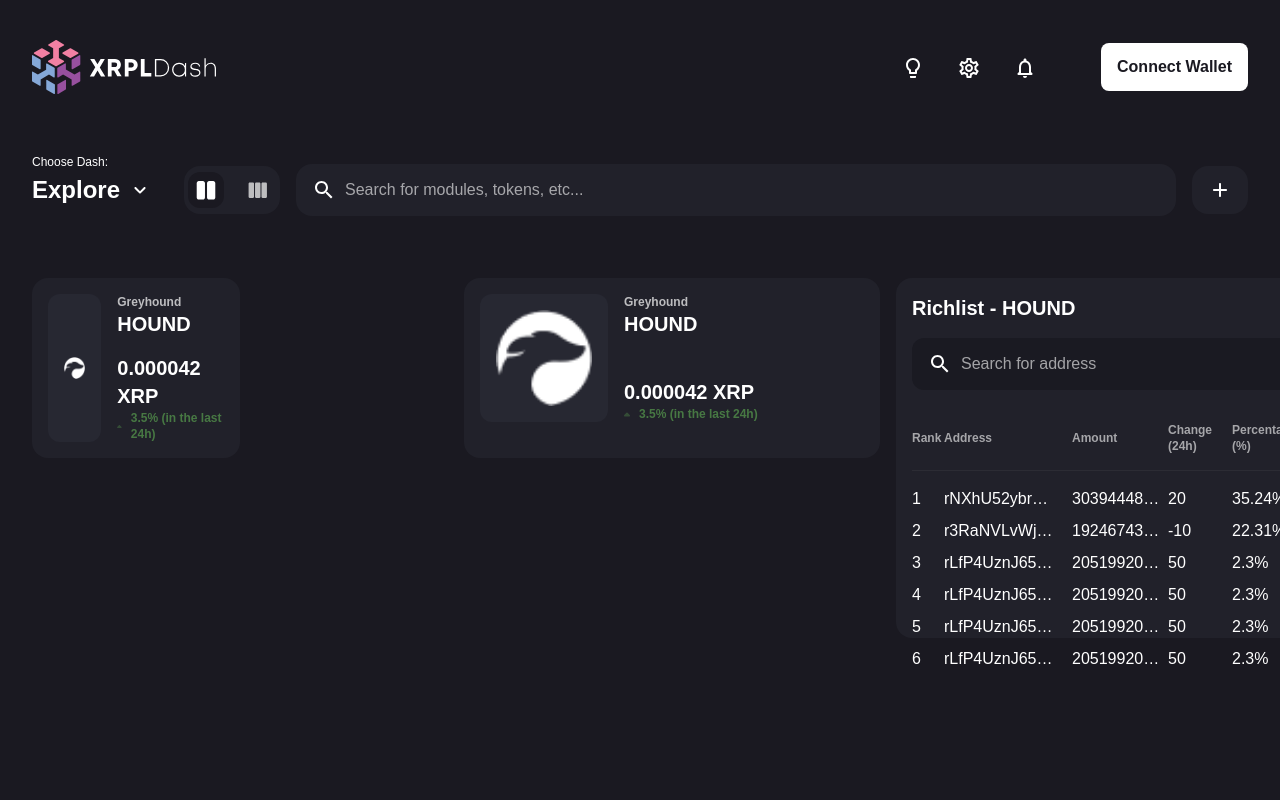
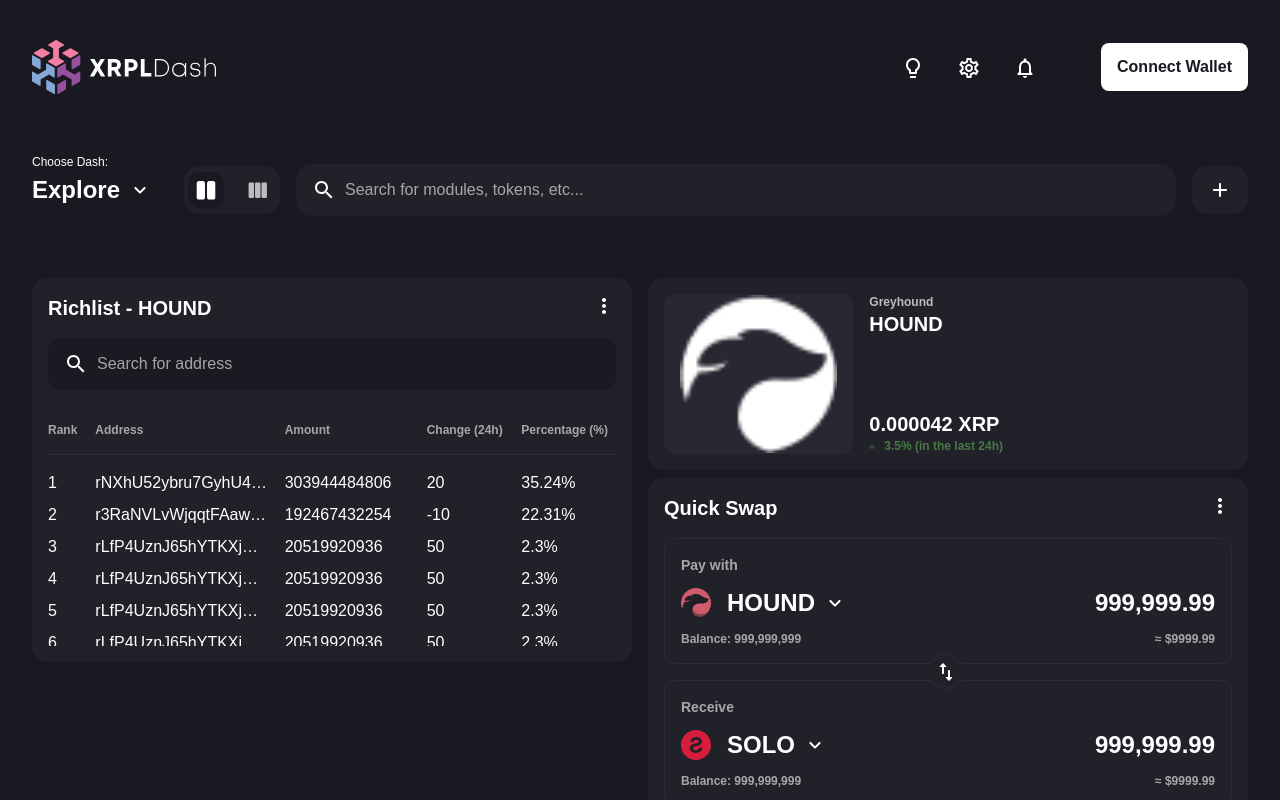
Before and after one commit to qwindo13/xrpl-dash, a Next.js app: page /trading in a window 1280 px wide. Shown: the top 800 px of the page. Built offline with nearby package versions, Linux system fonts and the light colour scheme.

Commit message:
Testing with drag and drop; solved visual bugs

```diff
--- a/components/ControlPanel/ControlPanel.js
+++ b/components/ControlPanel/ControlPanel.js
@@ -7,20 +7,20 @@
 import AddRoundedIcon from '@mui/icons-material/AddRounded';
 import KeyboardArrowDownRoundedIcon from '@mui/icons-material/KeyboardArrowDownRounded';
 
-export default function ControlPanel() {
+export default function ControlPanel({ setCols }) {
     const tabOptions = [
         {
             label:
                 <svg width="20" height="20" viewBox="0 0 14 14" fill="none" xmlns="http://www.w3.org/2000/svg">
                     <path d="M9.16667 13.72C8.76944 13.72 8.42952 13.5787 8.14689 13.2961C7.86378 13.0129 7.72222 12.6728 7.72222 12.2756V2.16445C7.72222 1.76722 7.86378 1.42706 8.14689 1.14395C8.42952 0.861316 8.76944 0.720001 9.16667 0.720001H12.0556C12.4528 0.720001 12.7929 0.861316 13.0761 1.14395C13.3587 1.42706 13.5 1.76722 13.5 2.16445V12.2756C13.5 12.6728 13.3587 13.0129 13.0761 13.2961C12.7929 13.5787 12.4528 13.72 12.0556 13.72H9.16667ZM1.94444 13.72C1.54722 13.72 1.20706 13.5787 0.923944 13.2961C0.641315 13.0129 0.5 12.6728 0.5 12.2756V2.16445C0.5 1.76722 0.641315 1.42706 0.923944 1.14395C1.20706 0.861316 1.54722 0.720001 1.94444 0.720001H4.83333C5.23056 0.720001 5.57072 0.861316 5.85383 1.14395C6.13646 1.42706 6.27778 1.76722 6.27778 2.16445V12.2756C6.27778 12.6728 6.13646 13.0129 5.85383 13.2961C5.57072 13.5787 5.23056 13.72 4.83333 13.72H1.94444Z" fill="white" />
                 </svg>
-            , value: '1'
+            , value: '2'
         },
         {
             label: <svg width="20" height="20" viewBox="0 0 17 14" fill="none" xmlns="http://www.w3.org/2000/svg">
                 <path d="M1.36667 13.72C1.12111 13.72 0.915422 13.6309 0.7496 13.4526C0.5832 13.2749 0.5 13.0545 0.5 12.7914V1.64857C0.5 1.38548 0.5832 1.16479 0.7496 0.986501C0.915422 0.808835 1.12111 0.720001 1.36667 0.720001H4.24833C4.49389 0.720001 4.69987 0.808835 4.86627 0.986501C5.03209 1.16479 5.115 1.38548 5.115 1.64857V12.7914C5.115 13.0545 5.03209 13.2749 4.86627 13.4526C4.69987 13.6309 4.49389 13.72 4.24833 13.72H1.36667ZM6.84833 13.72C6.60278 13.72 6.39709 13.6309 6.23127 13.4526C6.06487 13.2749 5.98167 13.0545 5.98167 12.7914V1.64857C5.98167 1.38548 6.06487 1.16479 6.23127 0.986501C6.39709 0.808835 6.60278 0.720001 6.84833 0.720001H9.73C9.97556 0.720001 10.1815 0.808835 10.3479 0.986501C10.5138 1.16479 10.5967 1.38548 10.5967 1.64857V12.7914C10.5967 13.0545 10.5138 13.2749 10.3479 13.4526C10.1815 13.6309 9.97556 13.72 9.73 13.72H6.84833ZM12.33 13.72C12.0844 13.72 11.8788 13.6309 11.7129 13.4526C11.5465 13.2749 11.4633 13.0545 11.4633 12.7914V1.64857C11.4633 1.38548 11.5465 1.16479 11.7129 0.986501C11.8788 0.808835 12.0844 0.720001 12.33 0.720001H15.2117C15.4572 0.720001 15.6632 0.808835 15.8296 0.986501C15.9954 1.16479 16.0783 1.38548 16.0783 1.64857V12.7914C16.0783 13.0545 15.9954 13.2749 15.8296 13.4526C15.6632 13.6309 15.4572 13.72 15.2117 13.72H12.33Z" fill="white" />
             </svg>
-            , value: '2'
+            , value: '3'
         },
     ];
     const rotateAnimation = useAnimation();
@@ -43,7 +43,12 @@
                 </Dropdown>
             </div>
             <div className="flex flex-row w-full h-12 gap-4 items-center">
-                <Tabs tabsId="layout" className="bg-[#21212A] h-full px-1 hidden md:flex" options={tabOptions} />
+            <Tabs
+                    tabsId="layout"
+                    className="bg-[#21212A] h-full px-1 hidden md:flex"
+                    options={tabOptions}
+                    onClick={(value) => setCols(parseInt(value))}
+                />
                 <SearchBar className="h-full" placeholder={"Search for modules, tokens, etc..."} />
                 <Dropdown className="aspect-square" position="right" onToggle={handleToggle} trigger={
                     <Button className="h-full aspect-square p-0 items-center flex flex-col !rounded-2xl">
--- a/components/Layouts/AppLayout.js
+++ b/components/Layouts/AppLayout.js
@@ -1,12 +1,12 @@
 import Header from "../Header/Header";
 import ControlPanel from "../ControlPanel/ControlPanel";
 
-function AppLayout({ children }) {
+function AppLayout({ children, setCols }) {
     return (
         <>
             <main>
                 <Header />
-                <ControlPanel />
+                <ControlPanel setCols={setCols} />
                 {children}
             </main>
         </>
--- a/components/Modules/FungibleTokens/PriceInfo/PriceInfo.js
+++ b/components/Modules/FungibleTokens/PriceInfo/PriceInfo.js
@@ -44,7 +44,7 @@
             }
             disableTitle={!moduleSettings.displayTitle}
         >
-            <div className='w-full flex flex-row gap-4'>
+            <div className='w-full h-full flex flex-row gap-4'>
                 {moduleSettings.displayLogo && (
                     <div className="h-auto w-1/3 flex bg-[#272832] rounded-xl p-4 items-center justify-center">
                         <Image className=" w-full aspect-square" src="/images/hound.png" alt="ripple Image" width={46} height={46} />
--- a/components/UI/ModuleCard/ModuleCard.js
+++ b/components/UI/ModuleCard/ModuleCard.js
@@ -7,7 +7,7 @@
 const ModuleCard = ({ children, className, title, settings, disableAnimation = false, disableTitle }) => {
   const [isHovered, setIsHovered] = useState(false);
   const [isSettingsVisible, setIsSettingsVisible] = useState(false);
-  const defaultClass = 'block relative items-start bg-[#21212A] flex flex-col w-full h-full rounded-2xl relative items-center p-4';
+  const defaultClass = 'block relative overflow-hidden items-start bg-[#21212A] flex flex-col w-full h-full rounded-2xl relative items-center p-4';
 
   const toggleSettings = () => {
     setIsSettingsVisible(!isSettingsVisible);
@@ -46,7 +46,7 @@
       </AnimatePresence>
 
       {/* CARD CONTENT */}
-      <div className='w-full h-full flex items-start'>{children}</div>
+      <div className='w-full h-full flex items-start overflow-y-scroll'>{children}</div>
 
       {/* CARD SETTINGS */}
       <AnimatePresence>
--- a/pages/trading.js
+++ b/pages/trading.js
@@ -1,27 +1,29 @@
-import React, { useState, useEffect } from 'react';
+import React, { useState, useEffect, useRef } from 'react';
 import GridLayout from 'react-grid-layout';
 import 'react-grid-layout/css/styles.css';
 import 'react-resizable/css/styles.css';
 import AppLayout from '@/components/Layouts/AppLayoutcomponents';
 import PriceInfo from '@/components/Modules/FungibleTokens/PriceInfo/PriceInfocomponents';
 import RichList from '@/components/Modules/FungibleTokens/RichList/RichListcomponents';
-
+import QuickSwap from '@/components/Modules/Trades/QuickSwap/QuickSwapcomponents';
 
 export default function Trading() {
+    const gridContainerRef = useRef(null); // Create a reference to the parent
+    const [gridWidth, setGridWidth] = useState(null); // Initialize gridWidth with null
+    const [cols, setCols] = useState(2);
 
-    // State variable for the GridLayout width
-    const [gridWidth, setGridWidth] = useState(1200); // Initialize with a default width
 
     // Update the gridWidth on window resize and component mount
     useEffect(() => {
         const handleResize = () => {
-            setGridWidth(window.innerWidth);
+            if (gridContainerRef.current) {
+                setGridWidth(gridContainerRef.current.offsetWidth);
+            }
         };
 
-        // Set the initial width based on the actual window width
         handleResize();
+        window.addEventListener('resize', handleResize);
 
-        window.addEventListener('resize', handleResize);
         return () => {
             window.removeEventListener('resize', handleResize);
         };
@@ -29,37 +31,44 @@
 
     // Define the layout configuration
     const layout = [
-        { i: 'priceInfo', x: 0, y: 0, w: 0.5, h: 0.5, minW: 0.5, maxW: 2 },
-        { i: 'priceInfo2', x: 1, y: 0, w: 1, h: 0.5, minW: 0.5, maxW: 2 },
-        { i: 'richList', x: 2, y: 0, w: 1, h: 1, minW: 2, maxW: 2 },
+        { i: 'priceInfo', x: 2, y: 0, w: 1, h: 0.5, minW: 0.5, maxW: 1 },
+        { i: 'priceInfo2', x: 2, y: 0.5, w: 1, h: 0.5, minW: 0.5, maxW: 1 },
+        { i: 'richList', x: 0, y: 0, w: 1, h: 1, minW: 0.5, maxW: 2 },
+        { i: 'quickswap', x: 1, y: 0, w: 1, h: 1, minW: 0.5, maxW: 2 },
         // Add other modules with their layout configuration
     ];
 
     return (
-        <AppLayout>
+        <AppLayout setCols={setCols}>
+            <div ref={gridContainerRef} className="w-full"> {/* Attach the reference to the parent */}
                 <GridLayout
-                className="layout w-full flex"
+                    className="layout"
                     layout={layout}
-                cols={3}
-                rowHeight={360}
-                width={gridWidth}
+                    cols={cols}
+                    rowHeight={384}
+                    width={gridWidth} // Pass the calculated gridWidth
                     margin={[16, 16]}
                     containerPadding={[0, 0]}
                     isResizable={false}
                     isDraggable={true}
                     preventCollision={false}
+                    autoSize={true}
                 >
-                <div key="priceInfo" >
-                    <PriceInfo />
-                </div>
                     <div key="richList">
                         <RichList />
+                    </div>
+                    <div key="priceInfo">
+                        <PriceInfo />
                     </div>
                     <div key="priceInfo2">
                         <PriceInfo />
                     </div>
+                    <div key="quickswap">
+                        <QuickSwap />
+                    </div>
                     {/* Add other modules wrapped in a <div> with their unique key */}
                 </GridLayout>
+            </div>
         </AppLayout>
     );
 }
```
Lines whose indentation alone changed are shown as unchanged.
